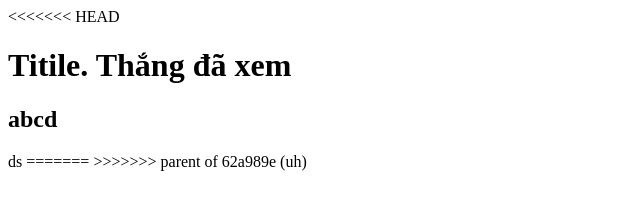
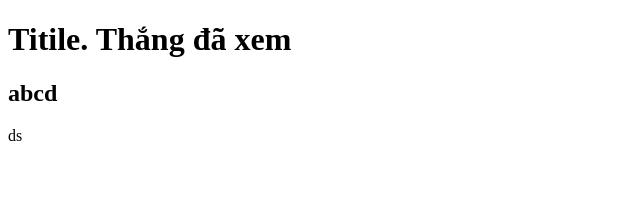
Before and after one commit to T1-2203-M1-G5/demo, a plain HTML site: page index.html in a window 1280 px wide. Shown: the whole page, without its empty margins (0-640 px from the left). Drawn offline with Linux system fonts and the light colour scheme.

Commit message:
Update index.html

```diff
--- a/index.html
+++ b/index.html
@@ -7,12 +7,9 @@
     <title>Demo Github</title>
 </head>
 <body>
-<<<<<<< HEAD
     <h1>Titile. Thắng đã xem</h1>
     <h2>abcd</h2>
     ds
-=======
->>>>>>> parent of 62a989e (uh)
 
 </body>
 </html>
```
